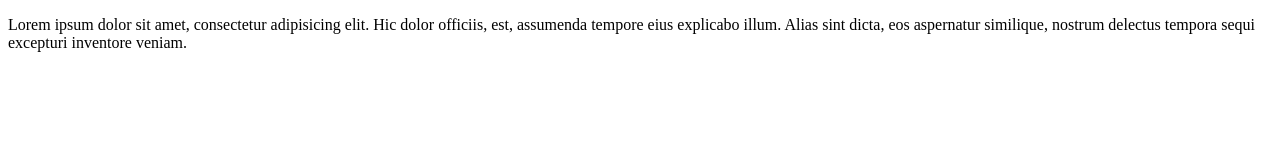
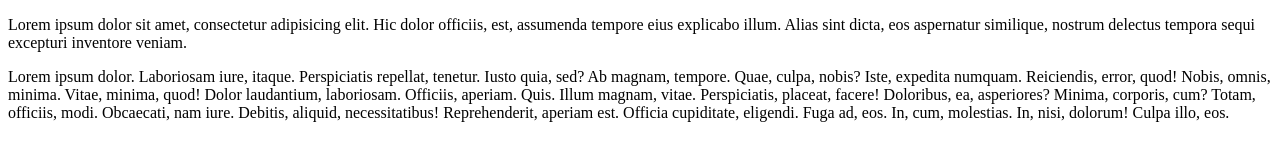
Before and after one commit to uzwer1/citadel, a plain HTML site: page index.html in a window 1280 px wide. Drawn offline with Linux system fonts and the light colour scheme.

Commit message:
Update index.html
Lorem more...

```diff
--- a/index.html
+++ b/index.html
@@ -6,4 +6,31 @@
 </head>
 <body>
   <p>Lorem ipsum dolor sit amet, consectetur adipisicing elit. Hic dolor officiis, est, assumenda tempore eius explicabo illum. Alias sint dicta, eos aspernatur similique, nostrum delectus tempora sequi excepturi inventore veniam.</p>
-</body>
+	<p>
+		<span>Lorem ipsum dolor.</span>
+		<span>Laboriosam iure, itaque.</span>
+		<span>Perspiciatis repellat, tenetur.</span>
+		<span>Iusto quia, sed?</span>
+		<span>Ab magnam, tempore.</span>
+		<span>Quae, culpa, nobis?</span>
+		<span>Iste, expedita numquam.</span>
+		<span>Reiciendis, error, quod!</span>
+		<span>Nobis, omnis, minima.</span>
+		<span>Vitae, minima, quod!</span>
+		<span>Dolor laudantium, laboriosam.</span>
+		<span>Officiis, aperiam. Quis.</span>
+		<span>Illum magnam, vitae.</span>
+		<span>Perspiciatis, placeat, facere!</span>
+		<span>Doloribus, ea, asperiores?</span>
+		<span>Minima, corporis, cum?</span>
+		<span>Totam, officiis, modi.</span>
+		<span>Obcaecati, nam iure.</span>
+		<span>Debitis, aliquid, necessitatibus!</span>
+		<span>Reprehenderit, aperiam est.</span>
+		<span>Officia cupiditate, eligendi.</span>
+		<span>Fuga ad, eos.</span>
+		<span>In, cum, molestias.</span>
+		<span>In, nisi, dolorum!</span>
+		<span>Culpa illo, eos.</span>
+	</p>
+	</body>
```
